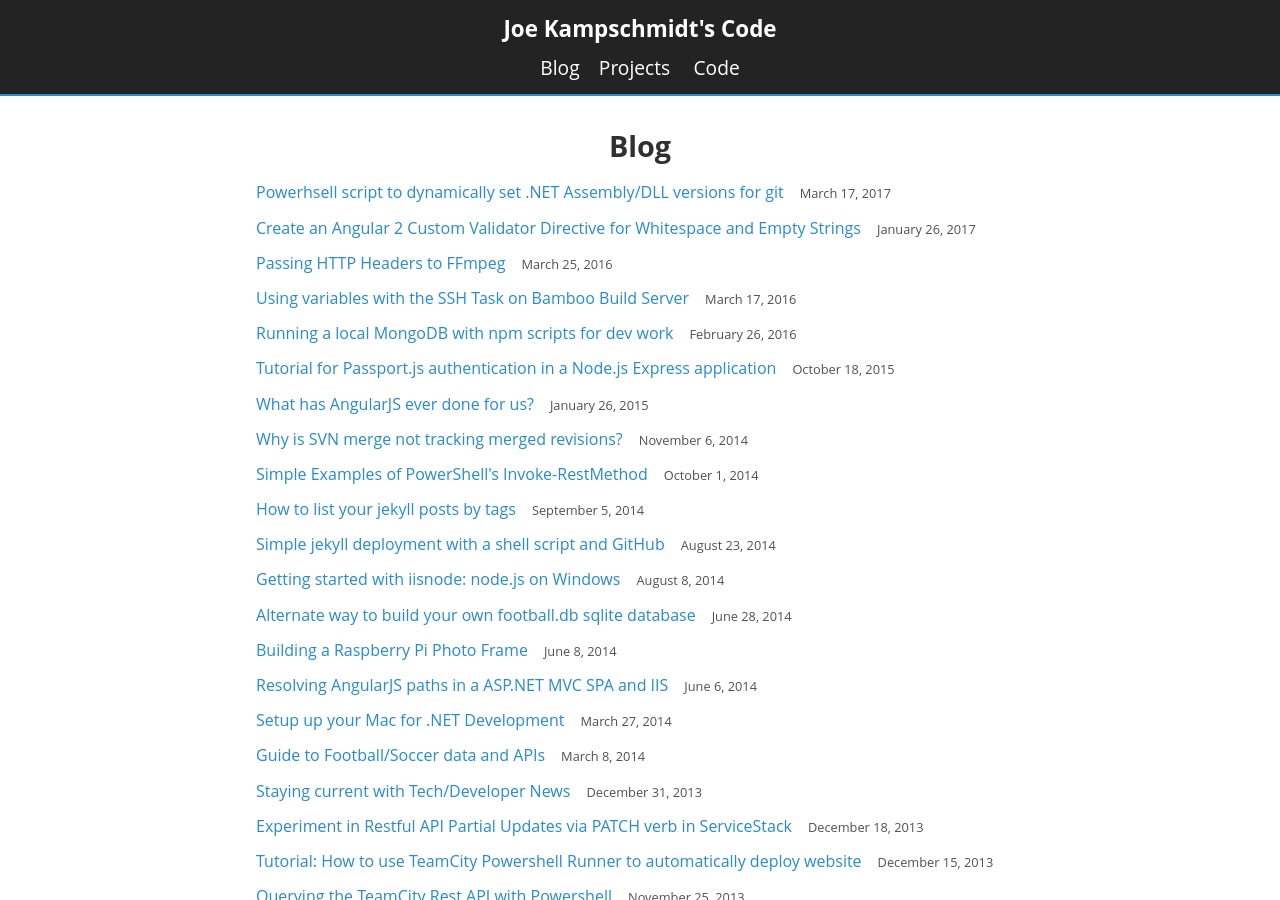
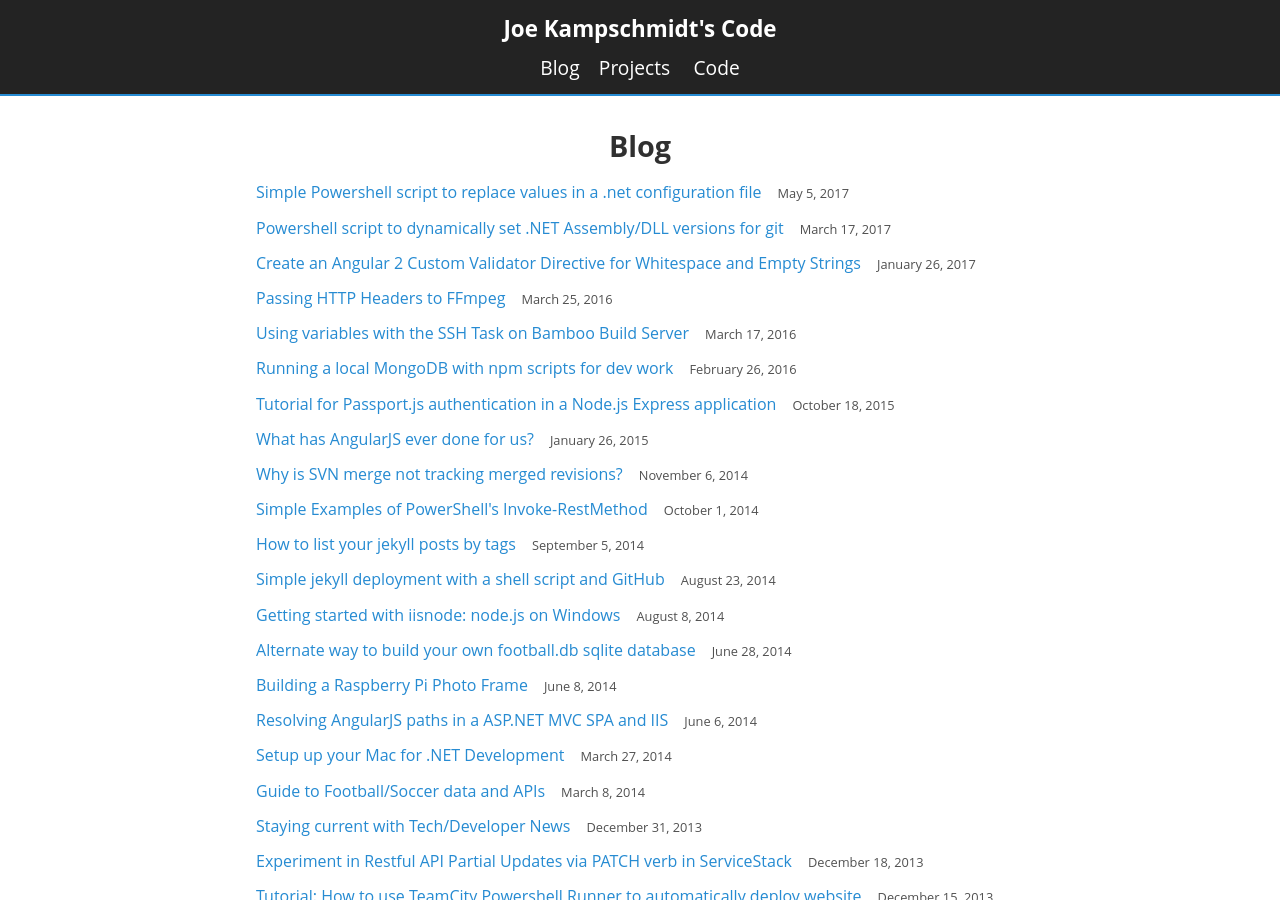
Before and after one commit to jokecamp/jokecamp.com, a Jekyll site: the page built from blog.html, in a window 1280 px wide and 900 px high. Built offline with Jekyll 4.4.1, drawn with Linux system fonts in a browser that asks for light colours; Markdown is read by kramdown in place of the engine named in the settings; part of the change alters nothing that is shown.

Commit message:
Added ps config post

````diff
--- a/_posts/2017-03-17-powerhsell-script-dynamically-set-dotnet-assebmly-versions.md
+++ b/_posts/2017-03-17-powershell-script-dynamically-set-dotnet-assebmly-versions.md
@@ -1,14 +1,16 @@
 ---
 author: Joe Kampschmidt
-comments: true
+comments: false
 layout: post
-slug: powerhsell-script-dynamically-set-dotnet-assebmly-versions
-title: Powerhsell script to dynamically set .NET Assembly/DLL versions for git
-desc: 'A build server powerhsell script to dynamically set C# .NET Assembly and DLL versions using git tags for automated build dll versioning'
+slug: powershell-script-dynamically-set-dotnet-assebmly-versions
+title: Powershell script to dynamically set .NET Assembly/DLL versions for git
+desc: 'A build server powershell script to dynamically set C# .NET Assembly and DLL versions using git tags for automated build dll versioning'
 tags:
 - devops
 - powershell
 ---
+
+
 
 How can you dynamically set a C# .net project assembly (dll) version attributes on a build server specifially for git version control?
 
--- /dev/null
+++ b/_posts/2017-05-05-powerhsell-script-update-webconfig.md
@@ -0,0 +1,50 @@
+---
+author: Joe Kampschmidt
+comments: true
+layout: post
+slug: powershell-script-update-webconfig
+title: Simple Powershell script to replace values in a .net configuration file
+desc: 'A simple powershell script to update a .net based xml web.config or app.config with environment specific values.'
+tags:
+- devops
+- powershell
+- xml
+---
+
+The following powershell script shows how to perform quick and dirty .net XML config file swapping. I use these quick swaps for our build server and continous deployments in Bamboo. This should work on Powershell version 2+.
+
+There are two functions below:
+
+ 1. One for finding and replacing the key value pairs for AppSettings.
+ 2. Replacing the log4net RollingFileAppender filename.
+
+
+```powershell
+
+# swap a key/value in AppSettings
+Function swapAppSetting {
+  param([string]$key,[string]$value )
+  $obj = $doc.configuration.appSettings.add | where {$_.Key -eq $key }
+  $obj.value = $value
+}
+
+# swap the log4net filename
+Function swaplog4Net {
+  param([string]$value )
+  $fileAppender = $doc.configuration.log4net.appender | where {$_.Type -eq 'log4net.Appender.RollingFileAppender' }
+  $log = $fileAppender.file
+  $log.value = $value
+}
+
+
+$webConfig = "\\server\path\app.config"
+$doc = [Xml](Get-Content $webConfig)
+
+swaplog4Net 'server-custom-name.log'
+swapAppSetting 'env' 'test'
+
+$doc.Save($webConfig)
+
+```
+
+Hopefully this saves you a few minutes.
````
Also changed, not shown: 8 other files.
